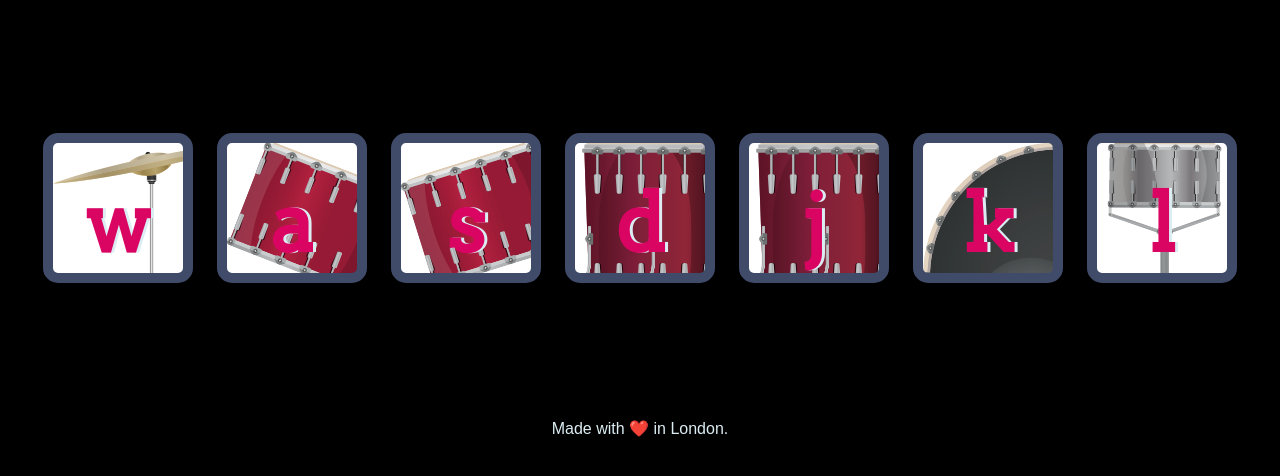
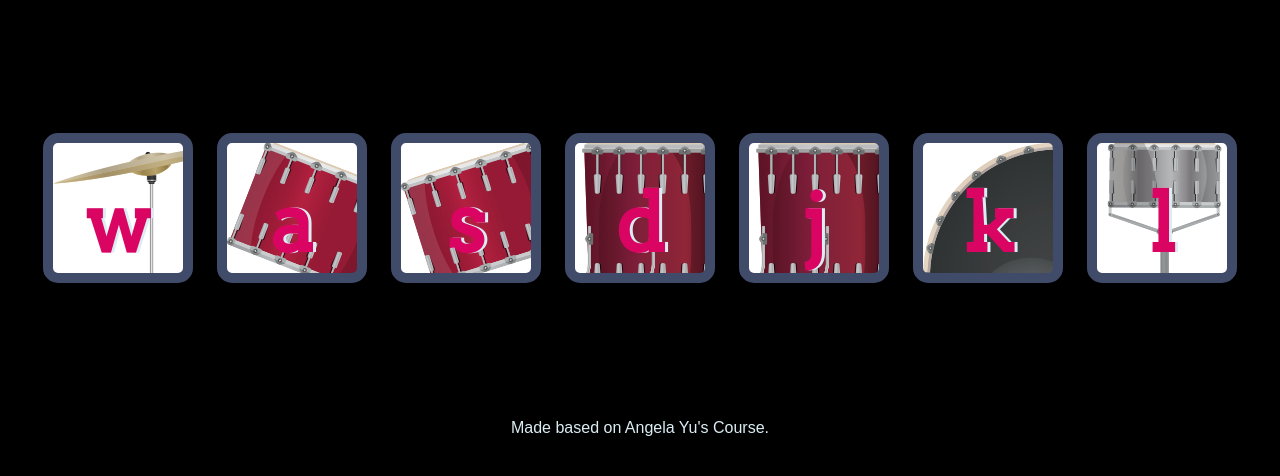
Before and after one commit to artewdn/web-apps, a plain HTML site: page drum/index.html in a window 1280 px wide. Shown: the part 156-632 px from the top of the page. Drawn offline with Linux system fonts and the light colour scheme.

Commit message:
Update index.html

```diff
--- a/drum/index.html
+++ b/drum/index.html
@@ -24,7 +24,7 @@
 
   <script src="./index.js"></script>
   <footer>
-    Made with ❤️ in London.
+    Made based on Angela Yu's Course.
   </footer>
 </body>
 
```
